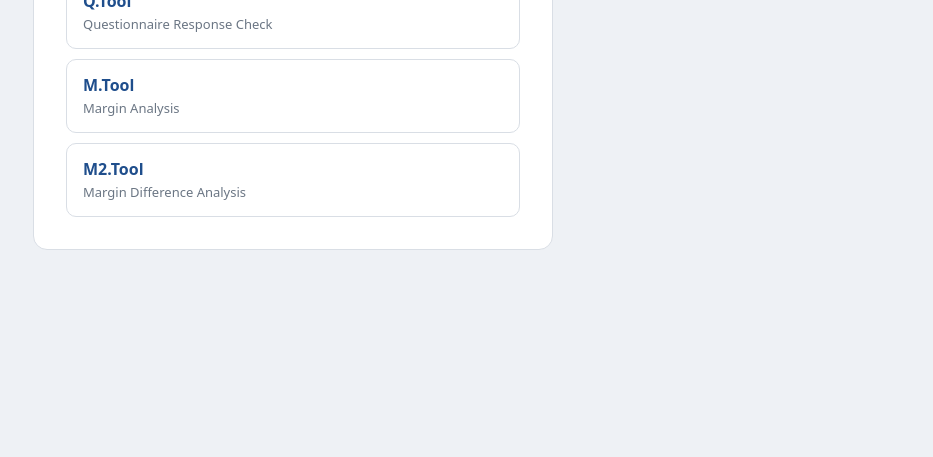
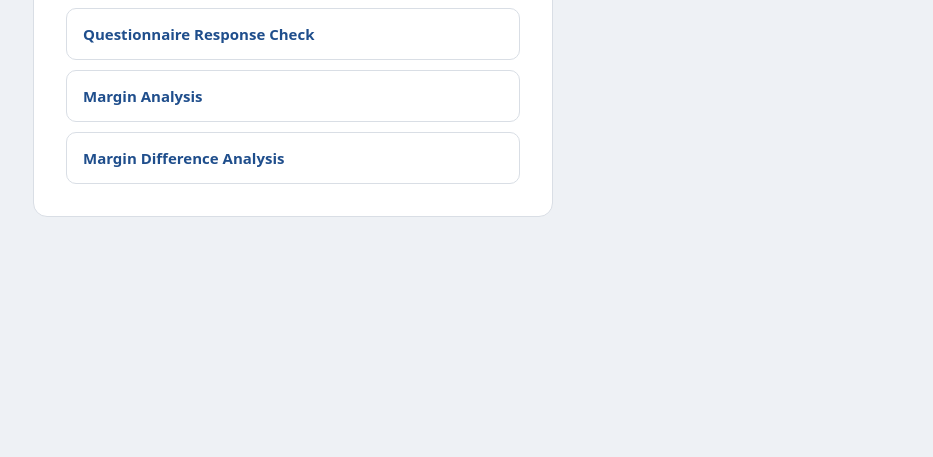
Before and after one commit to kornerstonekorea/kornerstonekorea.github.io, a plain HTML site: page index.html in a window 1280 px wide. Shown: the part 343-800 px from the top of the page, without its empty margins (347-1280 px from the left). Drawn offline with Linux system fonts and the light colour scheme.

Commit message:
첫 화면: 툴 이름 삭제, 설명 파란색

```diff
--- a/index.html
+++ b/index.html
@@ -24,7 +24,7 @@
   a.tool + a.tool { margin-top:10px; }
   a.tool:hover { border-color:var(--accent); }
   .tool b { display:block; font-size:16px; color:var(--accent); }
-  .tool span { font-size:13px; color:var(--muted); }
+  .tool span { font-size:15px; font-weight:600; color:var(--accent); }
   .foot { margin-top:20px; font-size:12px; color:var(--muted); text-align:center; }
   /* 화면 테마 메뉴 (⋮ → System / Light / Dark) — 각 툴과 같은 모양 */
   .thcorner { position:fixed; top:16px; right:16px; }
@@ -66,13 +66,13 @@ var THEME_KEYS = ["tools.theme", "mtool.theme", "m2tool.theme"];
   <h1>Tools</h1>
   <p class="brand">한국코너스톤어드바이져 업무 도구</p>
   <a class="tool" href="/qtool/">
-    <div><b>Q.Tool</b><span>Questionnaire Response Check</span></div>
+    <div><span>Questionnaire Response Check</span></div>
   </a>
   <a class="tool" href="/mtool/">
-    <div><b>M.Tool</b><span>Margin Analysis</span></div>
+    <div><span>Margin Analysis</span></div>
   </a>
   <a class="tool" href="/m2tool/">
-    <div><b>M2.Tool</b><span>Margin Difference Analysis</span></div>
+    <div><span>Margin Difference Analysis</span></div>
   </a>
 </main>
 <script>
```
